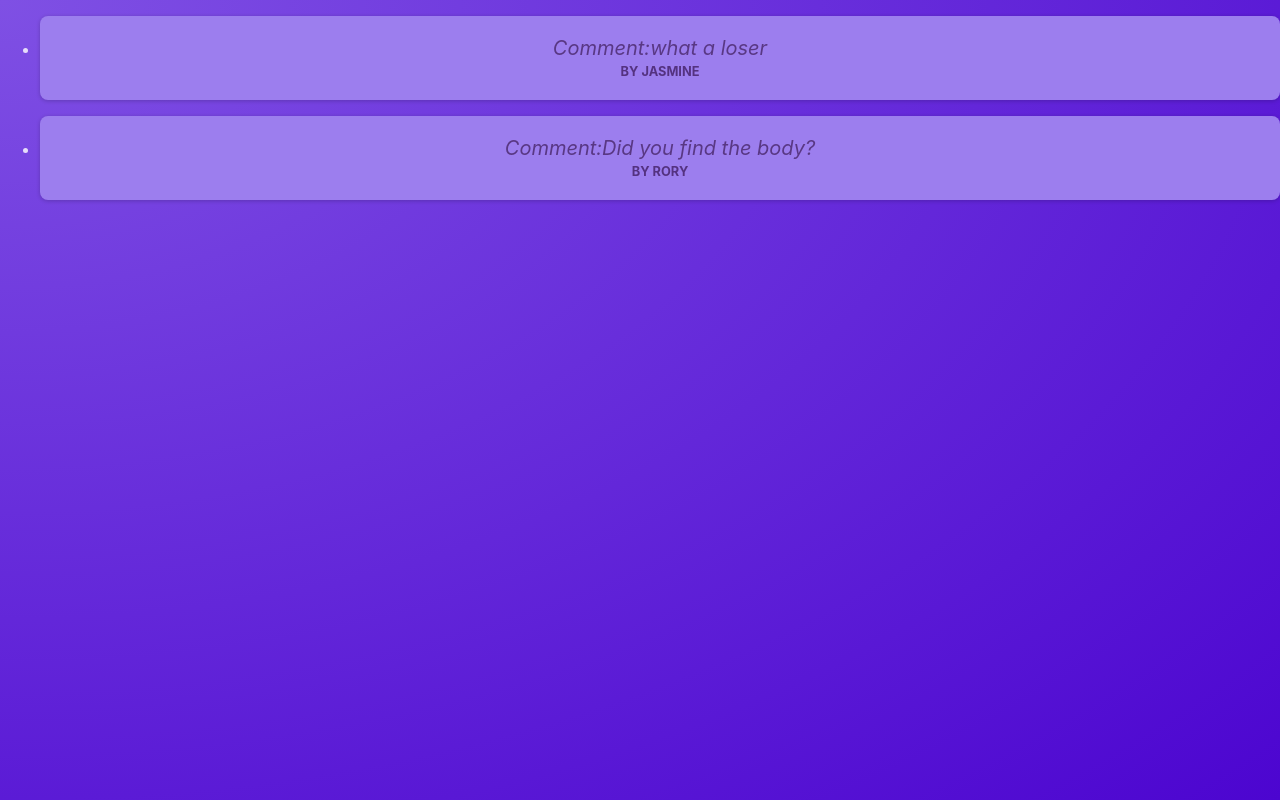
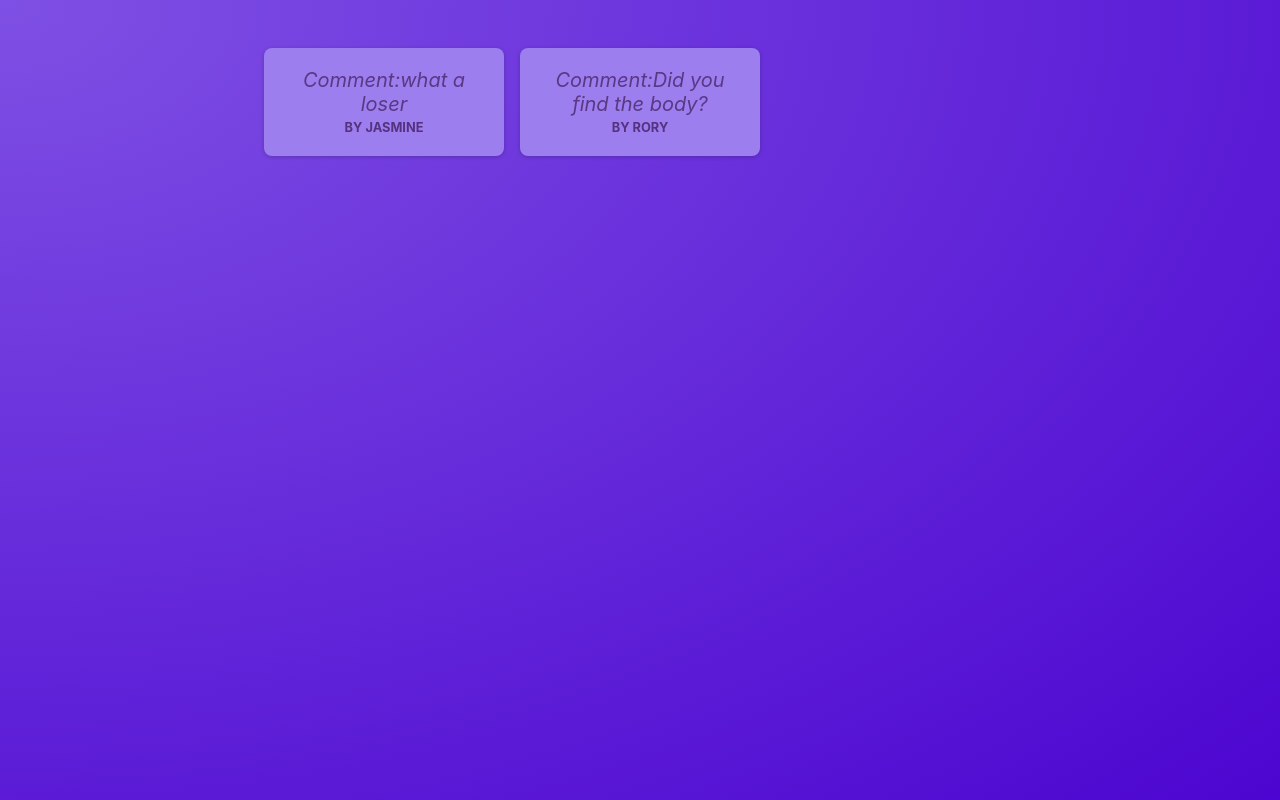
Before and after one commit to YarialisGuzman/makeAPost, a React (Vite) app: page / in a window 1280 px wide. Built offline with nearby package versions, Linux system fonts and the light colour scheme.

Commit message:
style the unordered list of posts

```diff
--- a/src/components/UnorderedList.jsx
+++ b/src/components/UnorderedList.jsx
@@ -1,7 +1,8 @@
 import Post from './Post';
+import classes from './UnorderedList.module.css'
 function UnorderedList(){
  return(
-    <ul>
+    <ul className={classes.posts}>
     <Post author="Jasmine" body="what a loser"></Post>
     <Post author="Rory" body="Did you find the body?"/>
     </ul>
--- /dev/null
+++ b/src/components/UnorderedList.module.css
@@ -0,0 +1,10 @@
+.posts {
+    list-style: none;
+    max-width: 50rem;
+    margin: 1rem auto;
+    padding: 1rem 0;
+    display: grid;
+    gap: 1rem;
+    grid-template-columns: repeat(3, 30%);
+    justify-content: center;
+  }
```
